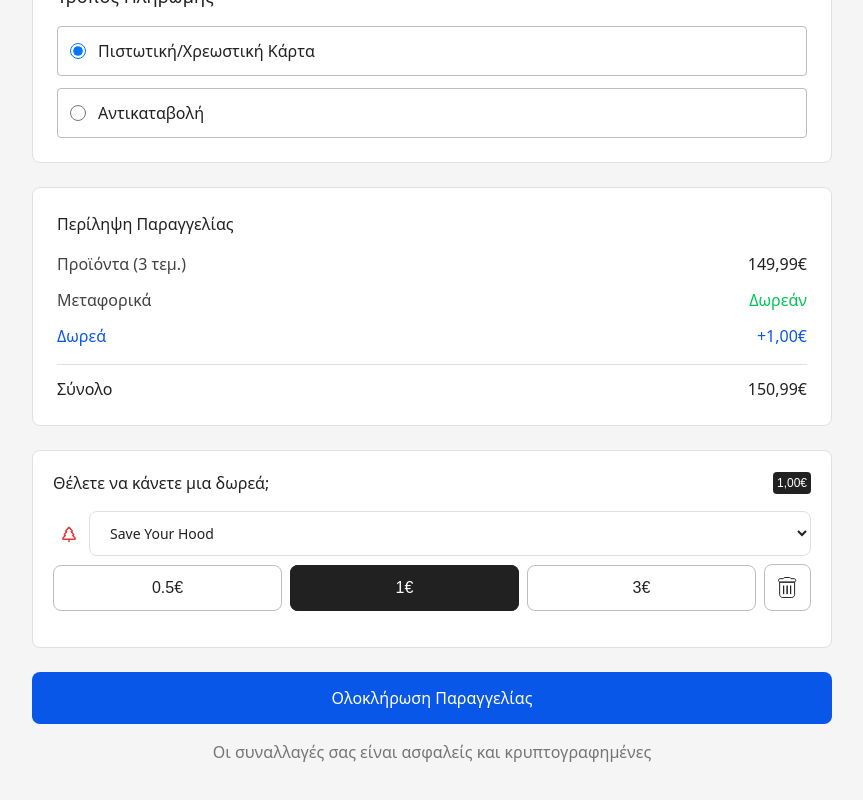
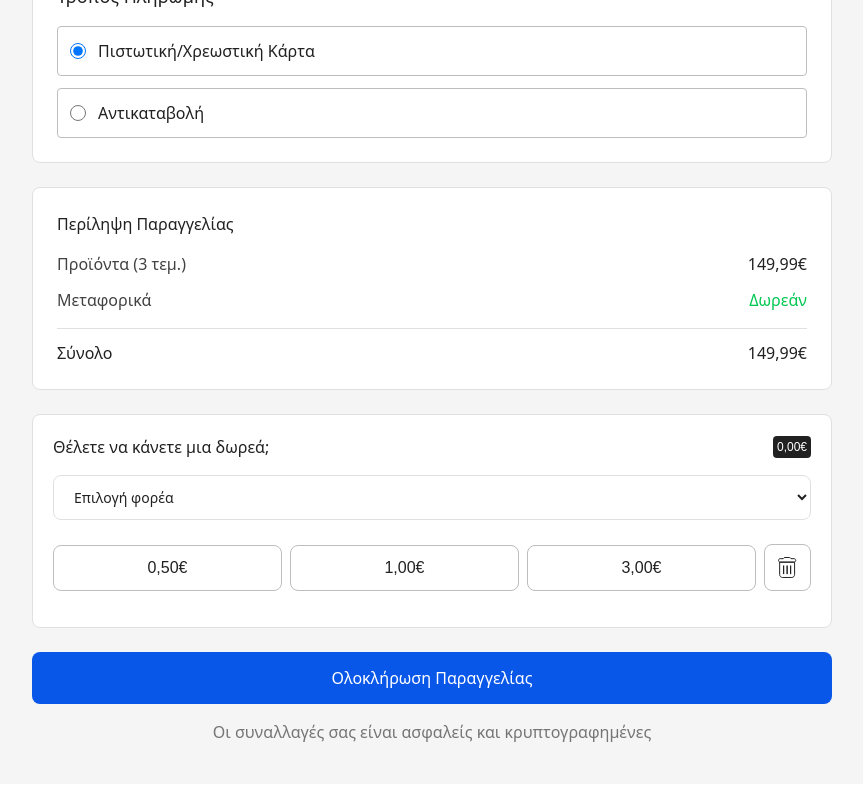
Before and after one commit to uxkolip/react-donation-widget, a React (Vite) app: page / in a window 1280 px wide. Shown: the part 807-1607 px from the top of the page, without its empty margins (208-1071 px from the left). Built offline with nearby package versions, Linux system fonts and the light colour scheme.

Commit message:
improved it

```diff
--- a/src/components/DropdownDonationWidget.tsx
+++ b/src/components/DropdownDonationWidget.tsx
@@ -28,7 +28,7 @@ const euroFormatter = new Intl.NumberFormat('el-GR', {
 const formatAmount = (value: number) => euroFormatter.format(value);
 
 interface DropdownDonationWidgetProps {
-  onDonationChange?: (amount: number, nonprofit: Nonprofit) => void;
+  onDonationChange?: (amount: number, nonprofit: Nonprofit | null) => void;
 }
 
 // Nonprofits list - matching the one from NonprofitSelector
@@ -92,26 +92,23 @@ const nonprofits: Nonprofit[] = [
 ];
 
 export default function DropdownDonationWidget({ onDonationChange }: DropdownDonationWidgetProps) {
-  const [selectedAmount, setSelectedAmount] = useState<number | null>(1);
+  const [selectedAmount, setSelectedAmount] = useState<number | null>(null);
   const [loadingAmount, setLoadingAmount] = useState<number | null>(null);
   const [isClearing, setIsClearing] = useState(false);
-  const [selectedNonprofit, setSelectedNonprofit] = useState<Nonprofit>(nonprofits.find(n => n.id === 'save-your-hood') || nonprofits[0]);
+  const [selectedNonprofit, setSelectedNonprofit] = useState<Nonprofit | null>(null);
 
   const presetAmounts = [0.5, 1, 3];
-
-  // Initialize donation on mount
-  React.useEffect(() => {
-    if (selectedAmount) {
-      onDonationChange?.(selectedAmount, selectedNonprofit);
-    }
-  }, []);
 
   const handleAmountClick = (amount: number) => {
     setLoadingAmount(amount);
 
     setTimeout(() => {
       setSelectedAmount(amount);
-      onDonationChange?.(amount, selectedNonprofit);
+      if (selectedNonprofit) {
+        onDonationChange?.(amount, selectedNonprofit);
+      } else {
+        onDonationChange?.(0, null);
+      }
       setLoadingAmount(null);
     }, 800);
   };
@@ -121,17 +118,26 @@ export default function DropdownDonationWidget({ onDonationChange }: DropdownDon
 
     setTimeout(() => {
       setSelectedAmount(null);
-      onDonationChange?.(0, selectedNonprofit);
+      setSelectedNonprofit(null);
+      onDonationChange?.(0, null);
       setIsClearing(false);
     }, 800);
   };
 
   const handleNonprofitSelect = (nonprofitId: string) => {
-    const nonprofit = nonprofits.find(n => n.id === nonprofitId) || nonprofits[0];
-    setSelectedNonprofit(nonprofit);
-    const currentAmount = selectedAmount || 0;
-    if (currentAmount > 0) {
-      onDonationChange?.(currentAmount, nonprofit);
+    if (nonprofitId === '') {
+      setSelectedNonprofit(null);
+      onDonationChange?.(0, null);
+      return;
+    }
+    const nonprofit = nonprofits.find(n => n.id === nonprofitId);
+    if (nonprofit) {
+      setSelectedNonprofit(nonprofit);
+      if (selectedAmount) {
+        onDonationChange?.(selectedAmount, nonprofit);
+      } else {
+        onDonationChange?.(0, nonprofit);
+      }
     }
   };
 
@@ -170,8 +176,8 @@ export default function DropdownDonationWidget({ onDonationChange }: DropdownDon
         </div>
 
       {/* Organization Dropdown */}
-      <div className="flex items-center gap-[4px]">
-        {(() => {
+      <div className="flex items-center gap-[4px] mb-[16px]">
+        {selectedNonprofit && (() => {
           const Icon = getIcon(selectedNonprofit.icon);
           const getIconBg = (category: string) => {
             switch (category) {
@@ -192,11 +198,12 @@ export default function DropdownDonationWidget({ onDonationChange }: DropdownDon
           );
         })()}
           <select
-            value={selectedNonprofit.id}
+            value={selectedNonprofit?.id || ''}
             onChange={(event) => handleNonprofitSelect(event.target.value)}
             className="w-full border border-[#e0e0e0] rounded-[8px] bg-white px-[16px] py-0 text-[14px] text-[#212121] shadow-sm focus:outline-none focus:border-[#0957e8] appearance-none"
             style={{ height: '45px' }}
           >
+          {!selectedNonprofit && <option value="">Επιλογή φορέα</option>}
           {nonprofits.map((nonprofit) => (
             <option key={nonprofit.id} value={nonprofit.id}>
               {nonprofit.name}
@@ -247,7 +254,7 @@ export default function DropdownDonationWidget({ onDonationChange }: DropdownDon
                                 isSelected ? 'text-white' : 'text-[#212121] group-hover:text-white'
                               }`}
                             >
-                              {amount}€
+                              {formatAmount(amount)}€
                             </p>
                           )}
                         </div>
--- a/src/pages/DropdownCheckoutPage.tsx
+++ b/src/pages/DropdownCheckoutPage.tsx
@@ -12,9 +12,15 @@ export default function DropdownCheckoutPage() {
 
   const finalTotal = ORDER_TOTAL + donationAmount;
 
-  const handleDonationChange = (amount: number, nonprofit: Nonprofit) => {
-    setDonationAmount(amount);
-    setSelectedNonprofit(nonprofit);
+  const handleDonationChange = (amount: number, nonprofit: Nonprofit | null) => {
+    // Only add donation to cart if both amount and nonprofit are selected
+    if (amount > 0 && nonprofit) {
+      setDonationAmount(amount);
+      setSelectedNonprofit(nonprofit);
+    } else {
+      setDonationAmount(0);
+      setSelectedNonprofit(nonprofit);
+    }
   };
 
   return (
```
